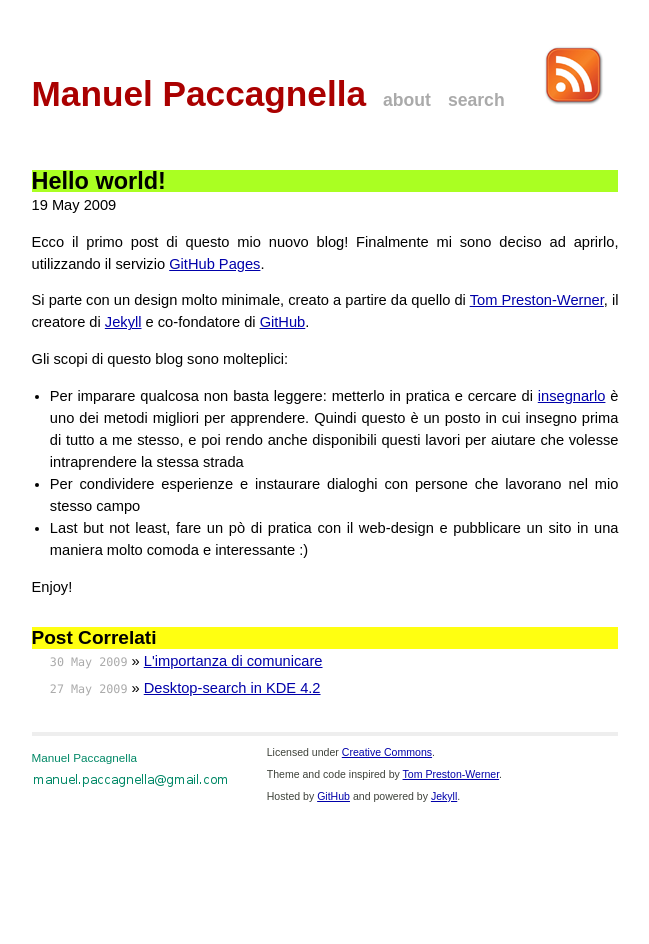
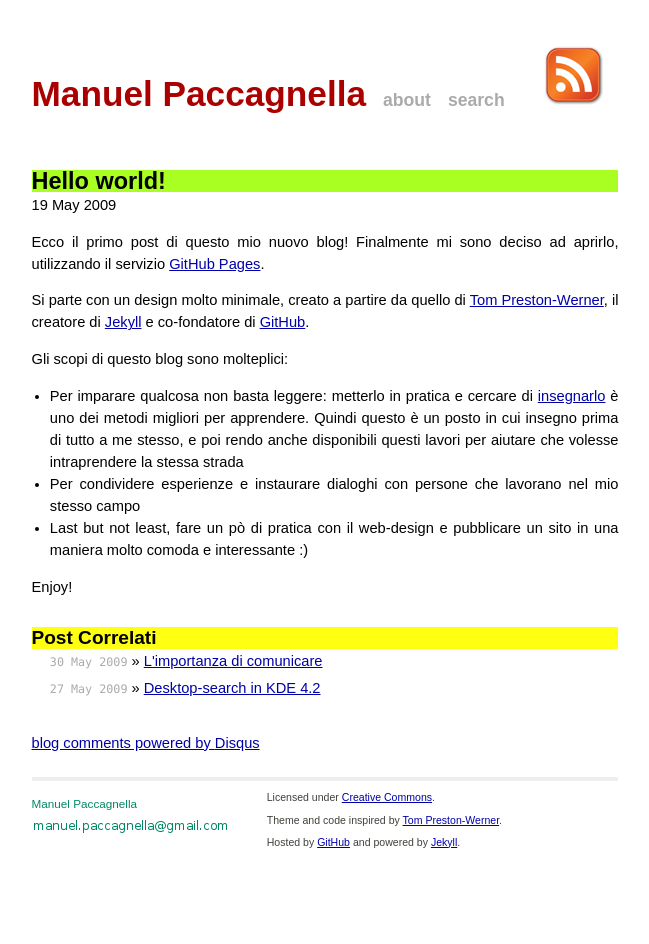
Before and after one commit to manuelp/manuelp.github.io, a Jekyll site: the page built from _posts/2009-05-19-hello-world.markdown, in a window 1280 px wide. Shown: the whole page, without its empty margins (315-964 px from the left). Built offline with Jekyll 4.4.1, drawn with Linux system fonts in a browser that asks for light colours; comment, search, counter and statistics services are not loaded.

Commit message:
Aggiunto disqus come sistema per i commenti

```diff
--- a/_layouts/post.html
+++ b/_layouts/post.html
@@ -16,3 +16,9 @@
     {% endfor %}
   </ul>
 </div>
+
+<div id="disqus_thread"></div><script type="text/javascript"
+src="http://disqus.com/forums/manuelpaccagnella/embed.js"></script><noscript><a
+href="http://manuelpaccagnella.disqus.com/?url=ref">View the discussion
+thread.</a></noscript><a href="http://disqus.com" class="dsq-brlink">blog
+comments powered by <span class="logo-disqus">Disqus</span></a>
```
